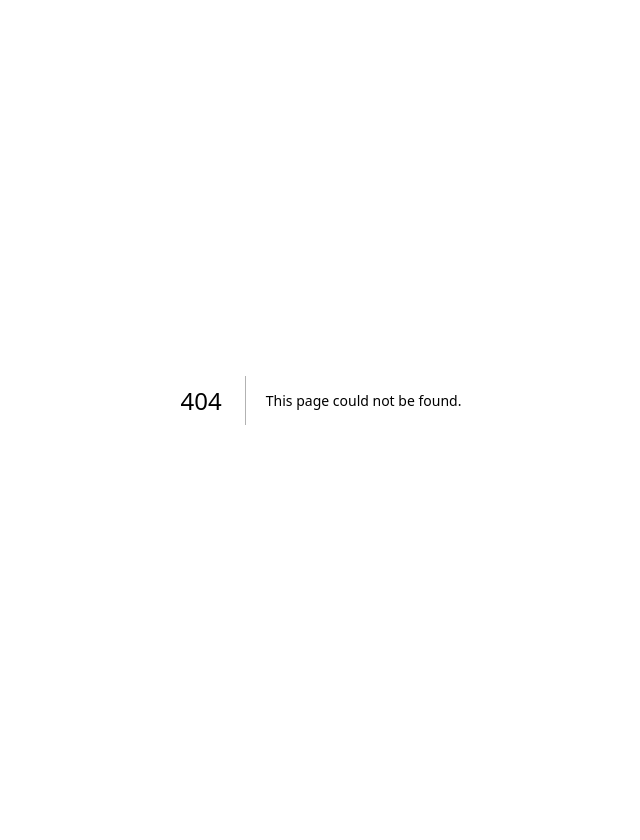
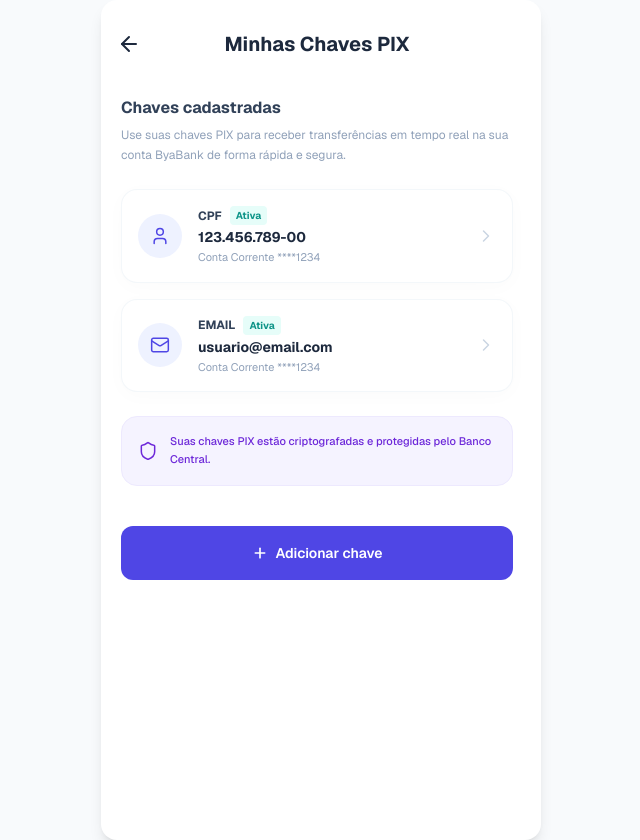
Before and after one commit to pauloisaque700/gc-projeto-pix, a Next.js app in the folder frontend/: page /pix/minhas-chaves-pix in a window 1280 px wide. Before the commit this address had no page. Shown: the whole page, without its empty margins (319-959 px from the left). Before the commit the page ends 800 px from the top, so only its background shows below. Built offline with nearby package versions, Linux system fonts and the light colour scheme.

Commit message:
Adicionando mais tela

```diff
--- /dev/null
+++ b/frontend/src/app/pix/minhas-chaves-pix/page.tsx
@@ -0,0 +1,151 @@
+"use client";
+
+import { useEffect, useState } from "react";
+import { useRouter } from "next/navigation"; // Hook de navegação do Next.js App Router
+import Tela from "../../../components/Tela";
+import SmartphoneHeader from "../../../components/SmartphoneHeader";
+import Card from "../../../components/Card";
+import BotaoGrande from "../../../components/BotaoGrande";
+import { User, Mail, ChevronRight, Shield, Plus, RotateCw, Phone, FileText } from "lucide-react";
+
+// 1. Definição do Tipo de Dado exato que o seu Backend vai retornar
+interface ChavePix {
+  id: string;
+  tipo: 'cpf' | 'cnpj' | 'email' | 'telefone';
+  valor: string;
+  conta: string;
+  status: string;
+}
+
+export default function MinhasChavesPix() {
+  const router = useRouter(); // Instancia o roteador do Next.js
+
+  // 2. Estados de controle para a Integração do Backend
+  const [chaves, setChaves] = useState<ChavePix[]>([]);
+  const [loading, setLoading] = useState(true);
+
+  // 3. Função que fará a busca Real dos dados no seu Servidor
+  useEffect(() => {
+    async function carregarChavesDoBackend() {
+      try {
+        setLoading(true);
+
+        // Exemplo de chamada real futuramente:
+        // const response = await fetch('https://seuapp.com');
+        // const dados = await response.json();
+        // setChaves(dados);
+
+        // Simulando o retorno do Banco de Dados com atraso de rede
+        await new Promise((resolve) => setTimeout(resolve, 1000));
+
+        const dadosSimulados: ChavePix[] = [
+          { id: "1", tipo: "cpf", valor: "123.456.789-00", conta: "Conta Corrente ****1234", status: "Ativa" },
+          { id: "2", tipo: "email", valor: "usuario@email.com", conta: "Conta Corrente ****1234", status: "Ativa" }
+        ];
+
+        setChaves(dadosSimulados);
+      } catch (error) {
+        console.error("Erro ao buscar chaves Pix do banco:", error);
+      } finally {
+        setLoading(false);
+      }
+    }
+
+    carregarChavesDoBackend();
+  }, []);
+
+  // 4. Função auxiliar para renderizar o ícone correto baseado no tipo da chave do banco
+  const obterIconeChave = (tipo: string) => {
+    const classes = "w-5 h-5 text-[#4F46E5] stroke-[1.8]";
+    switch (tipo) {
+      case 'cpf': return <User className={classes} />;
+      case 'cnpj': return <FileText className={classes} />;
+      case 'telefone': return <Phone className={classes} />;
+      default: return <Mail className={classes} />;
+    }
+  };
+
+  return (
+    <Tela>
+      <SmartphoneHeader title="Minhas Chaves PIX" backToUrl="/dashboard" />
+
+      <div className="flex flex-col gap-6 px-1 py-2 font-sans w-full max-w-[400px]">
+
+        <div className="flex flex-col gap-1.5">
+          <h2 className="text-base font-bold text-slate-700">Chaves cadastradas</h2>
+          <p className="text-xs text-slate-400 leading-relaxed">
+            Use suas chaves PIX para receber transferências em tempo real na sua conta ByaBank de forma rápida e segura.
+          </p>
+        </div>
+
+        {/* 5. Feedback Visual de Carregamento (Skeleton/Spinner) enquanto a API responde */}
+        {loading ? (
+          <div className="flex justify-center items-center py-8">
+            <div className="animate-spin rounded-full h-8 w-8 border-b-2 border-[#4F46E5]"></div>
+          </div>
+        ) : (
+          <div className="flex flex-col gap-4">
+            {/* Se o banco voltar sem nenhuma chave cadastrada */}
+            {chaves.length === 0 && (
+              <p className="text-sm text-slate-400 text-center py-4">Nenhuma chave cadastrada ainda.</p>
+            )}
+
+            {/* Listagem Renderizada Dinamicamente com dados do Banco */}
+            {chaves.map((chave) => (
+              <Card
+                key={chave.id}
+                paddingClass="p-4"
+                roundedClass="rounded-2xl"
+                borderClass="border border-slate-100/80 shadow-[0_4px_20px_rgba(0,0,0,0.02)]"
+              >
+                <button
+                  type="button"
+                  className="w-full flex items-center justify-between text-left group"
+                >
+                  <div className="flex items-center gap-4">
+                    <div className="w-11 h-11 rounded-full bg-[#EEF2FF] flex items-center justify-center shrink-0">
+                      {obterIconeChave(chave.tipo)}
+                    </div>
+
+                    <div className="flex flex-col">
+                      <div className="flex items-center gap-2">
+                        <span className="text-xs font-bold text-slate-700 uppercase">{chave.tipo}</span>
+                        <span className="text-[10px] font-bold bg-[#E6FDF9] text-[#0D9488] px-1.5 py-0.5 rounded">
+                          {chave.status}
+                        </span>
+                      </div>
+                      <span className="text-sm font-bold text-slate-800 mt-0.5">{chave.valor}</span>
+                      <span className="text-[11px] text-slate-400 mt-0.5">{chave.conta}</span>
+                    </div>
+                  </div>
+                  <ChevronRight className="w-5 h-5 text-slate-300 group-hover:text-slate-400 transition-colors shrink-0 stroke-[1.8]" />
+                </button>
+              </Card>
+            ))}
+          </div>
+        )}
+
+        <div className="bg-[#F5F3FF] border border-[#EDE9FE] rounded-2xl p-4 flex items-center gap-3">
+          <Shield className="w-5 h-5 text-[#6D28D9] shrink-0 stroke-[1.8]" />
+          <p className="text-[11px] text-[#6D28D9] font-medium leading-relaxed">
+            Suas chaves PIX estão criptografadas e protegidas pelo Banco Central.
+          </p>
+        </div>
+
+        <div className="flex flex-col gap-1 mt-2">
+          {/* 6. BOTÃO LINKADO: Navega para a página de criação usando o router.push */}
+          <BotaoGrande
+            text="Adicionar chave"
+            bgClass="bg-[#4F46E5] hover:bg-[#4338CA]"
+            textClass="text-white font-semibold"
+            widthClass="w-full"
+            icon={<Plus className="w-4 h-4 stroke-[2.5]" />}
+            onClick={() => router.push('/pix/adicionar-chave')} // Altere aqui para a rota exata da sua pasta do formulário
+          />
+
+        </div>
+
+      </div>
+    </Tela>
+  );
+}
```
